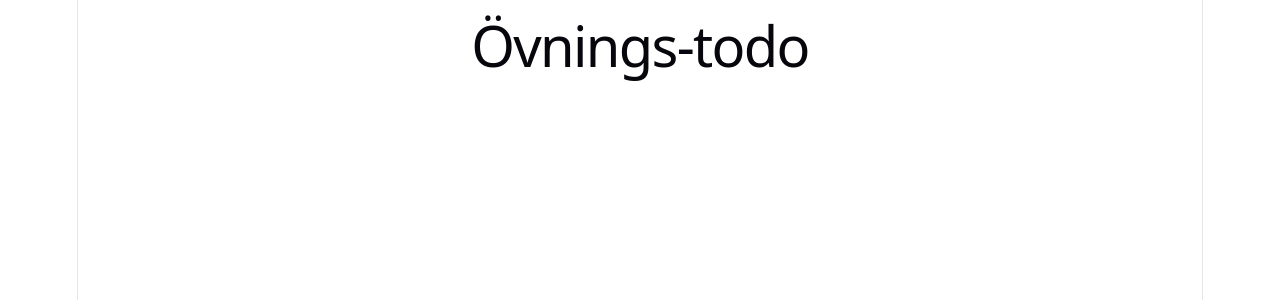
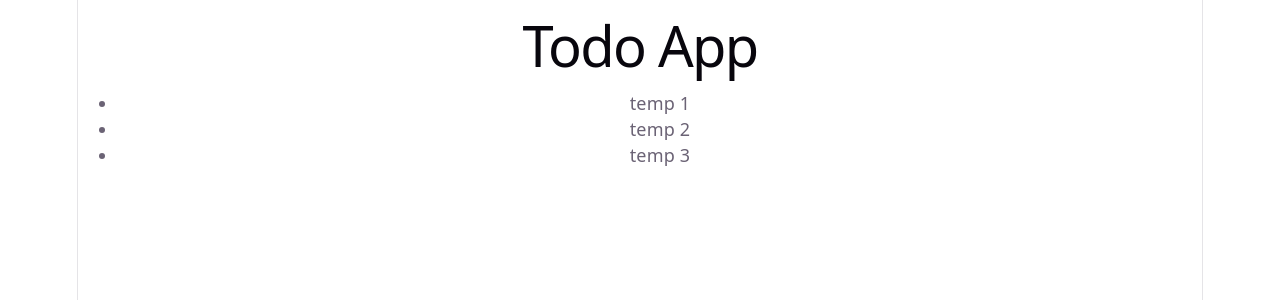
Before and after one commit to baloo1994/todo-app-exam, a React (Vite) app in the folder todo-app-exam/: page / in a window 1280 px wide. Shown: the top 300 px of the page. Built offline with nearby package versions, Linux system fonts and the light colour scheme.

Commit message:
Lagt till useState och renderat listan . med .map() & key

```diff
--- a/todo-app-exam/src/App.jsx
+++ b/todo-app-exam/src/App.jsx
@@ -2,9 +2,20 @@ import { useState } from 'react'
 import './App.css'
 
 function App() {
+  const [todos, setTodos] = useState([
+    { id: 1, text: "temp 1" },
+    { id: 2, text: "temp 2" },
+    { id: 3, text: "temp 3" },
+  ]);
+
   return (
     <main>
-      <h1>Övnings-todo</h1>
+      <h1>Todo App</h1>
+      <ul>
+        {todos.map(todo => (
+          <li key={todo.id}>{todo.text}</li>
+        ))}
+      </ul>
     </main>
   );
 }
```
